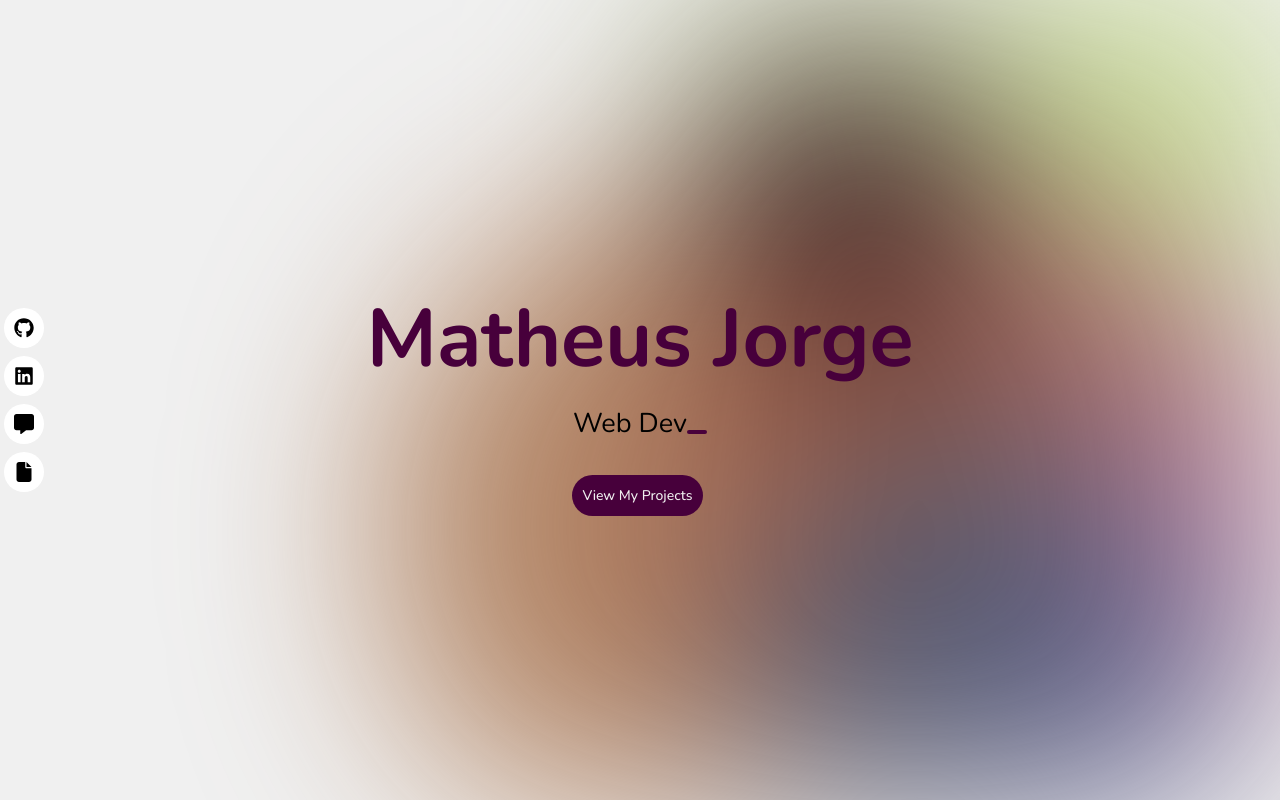
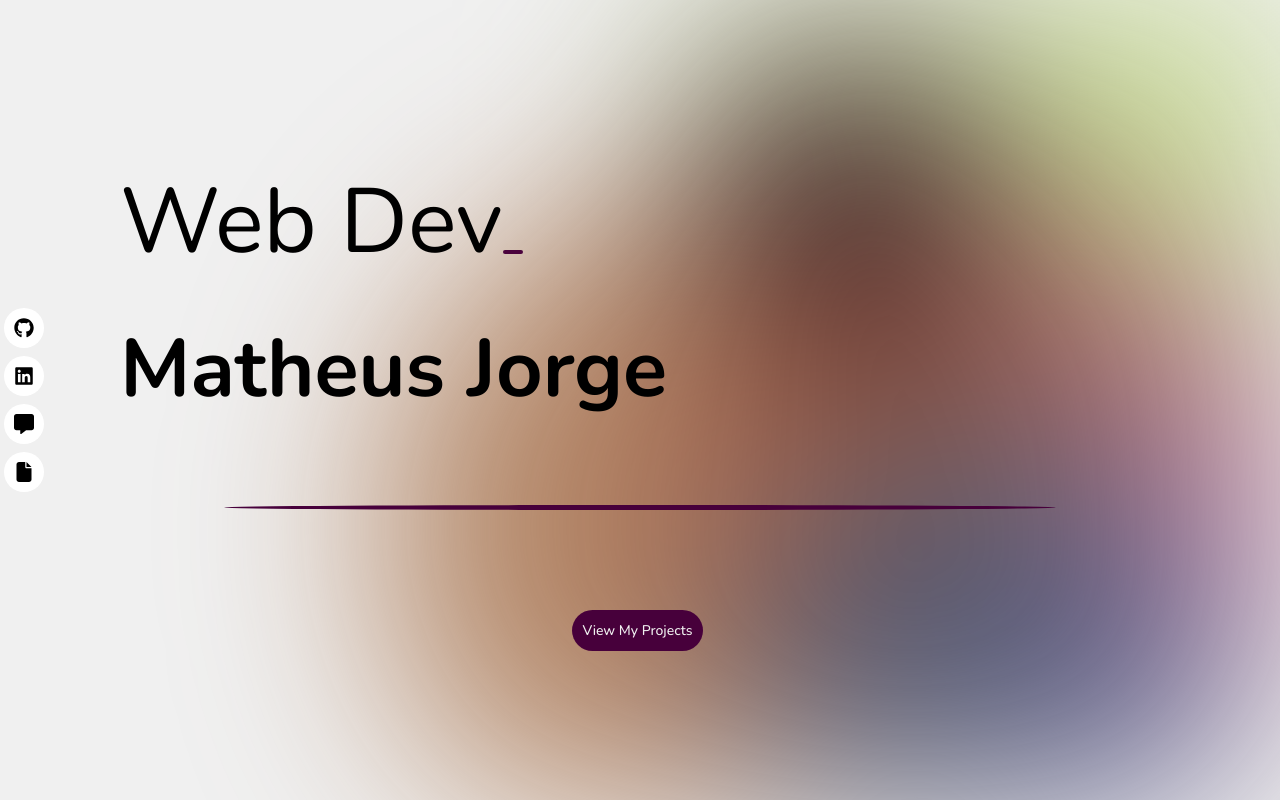
Before and after one commit to teujorge/portfolio, a Next.js app: page / in a window 1280 px wide. Shown: the top 800 px of the page. Built offline with nearby package versions, Linux system fonts and the light colour scheme.

Commit message:
redesign

```diff
--- a/components/Hero.tsx
+++ b/components/Hero.tsx
@@ -65,65 +65,46 @@ export const Hero = () => {
       className="section"
       css={css`
         display: flex;
-        flex-direction: row;
+        flex-direction: column;
         justify-content: center;
         align-items: center;
 
+        width: 100%;
         min-height: 100vh;
-
-        @media (max-width: 900px) {
-          flex-direction: column;
-        }
-      `}
-    >
-      {/* headers */}
-      <div
-        css={css`
-          display: flex;
-          flex-direction: column;
-          justify-content: center;
-          align-items: center;
-          margin: 20px;
 
         h1 {
           font-size: calc(30px + 4vw);
           font-weight: black;
-            color: var(--primary-color);
-          }
-
-          h3 {
-            font-size: calc(18px + 1vw);
-            font-weight: 400;
-            opacity: 0.9;
+          /* color: var(--primary-color); */
+          text-align: left;
+          width: 100%;
         }
 
         p {
-            font-size: 1.7rem;
+          font-size: calc(40px + 4vw);
           margin-top: 10px;
           margin-bottom: 30px;
           min-height: 2.5rem;
+          text-align: left;
+          width: 100%;
         }
 
         button {
+          margin-top: 20px;
           width: fit-content;
         }
 
-          @media (max-width: 900px) {
-            margin: 10px;
-
-            h1,
-            h3 {
+        @media (max-width: 1000px) {
+          h1 {
             text-align: center;
           }
 
           p {
-              font-size: 1.25rem;
+            text-align: center;
           }
         }
       `}
     >
-        <h1>Matheus Jorge</h1>
-
       <p>
         {currentHeaderText}
         <span
@@ -139,6 +120,20 @@ export const Hero = () => {
         />
       </p>
 
+      <h1>Matheus Jorge</h1>
+
+      <div
+        css={css`
+          margin: 80px;
+
+          width: 80%;
+          height: 5px;
+
+          border-radius: 50%;
+          background-color: var(--primary-color);
+        `}
+      />
+
       <button
         onClick={() =>
           document
@@ -149,6 +144,5 @@ export const Hero = () => {
         View My Projects
       </button>
     </div>
-    </div>
   );
 };
```
Lines whose indentation alone changed are shown as unchanged.
